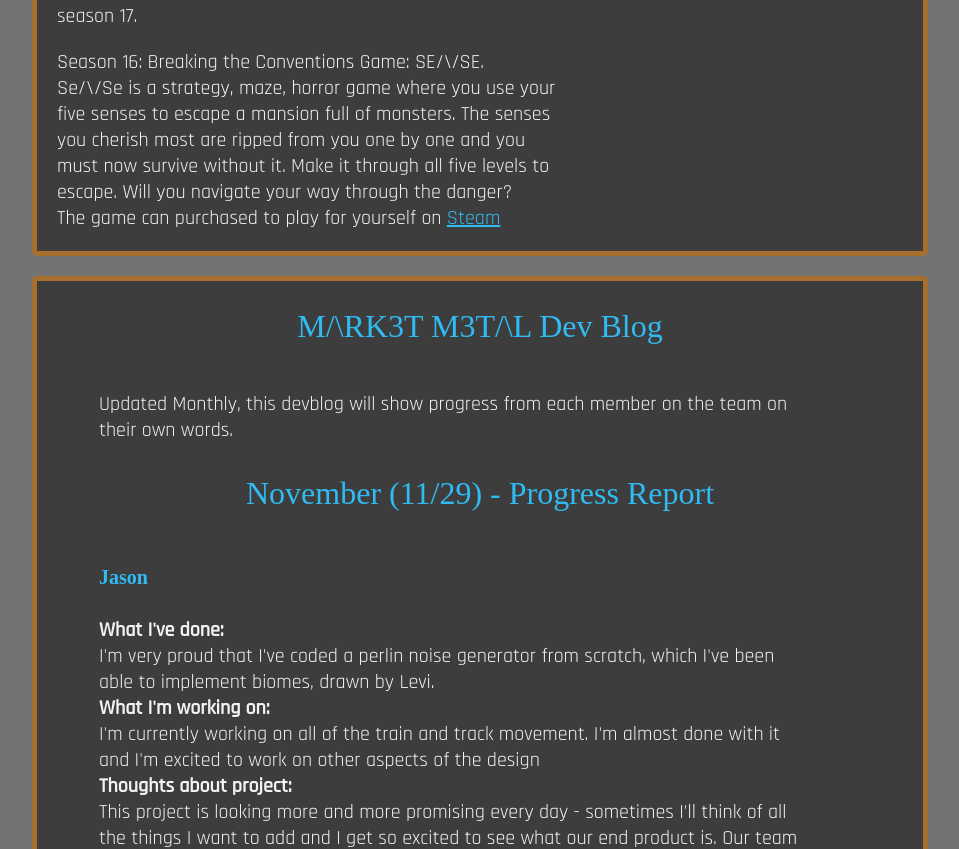
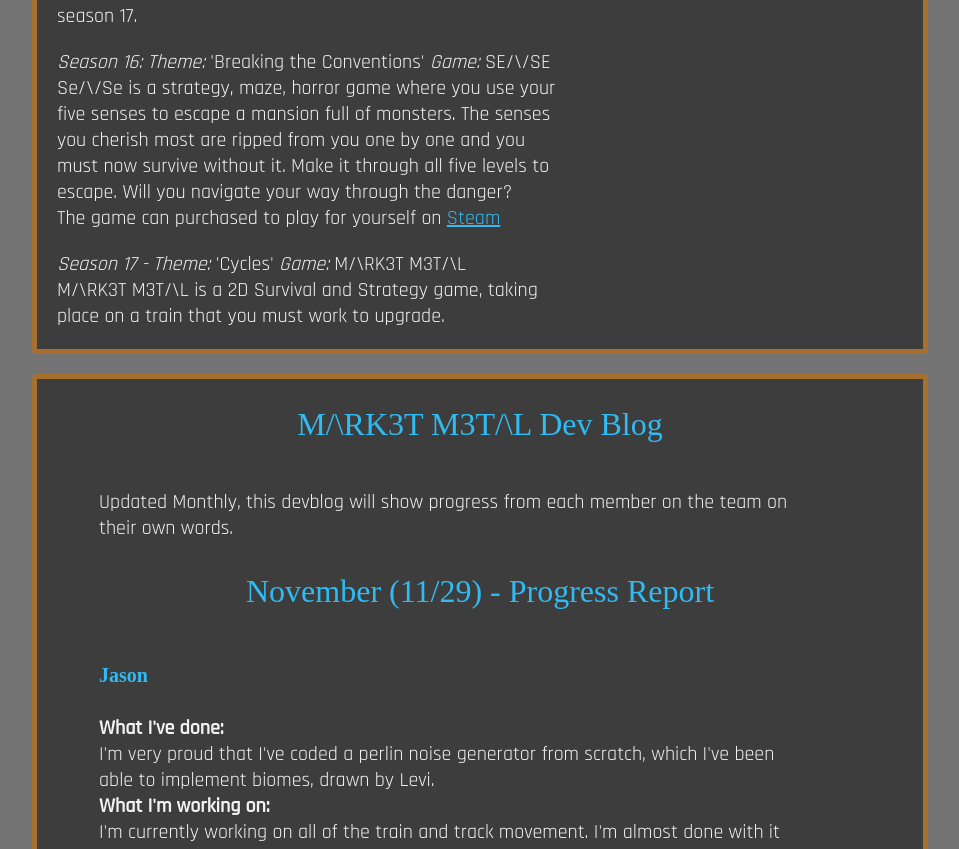
Before and after one commit to FDPcrewAJ/TL-Site-and-Blog, a plain HTML site: page index.html in a window 1280 px wide. Shown: the part 1152-2001 px from the top of the page, without its empty margins (160-1119 px from the left). Drawn offline with Linux system fonts and the light colour scheme; a web font is replaced by a local one.

Commit message:
worked on game descriptions and added jakes credit

```diff
--- a/index.html
+++ b/index.html
@@ -27,12 +27,17 @@
                         The TOAST LADS are a school based development team working on games for the Oregon Game Project Challenge. They have competed in season 16, where they won the Best In Show award for the High School Division. They are currently competing in season 17.
                     </p>
                     <p class="main-text">
-                        Season 16: Breaking the Conventions Game: SE/\/SE.
+                        <i>Season 16: Theme:</i> 'Breaking the Conventions' <i>Game:</i> SE/\/SE
                         <br>
                         Se/\/Se is a strategy, maze, horror game where you use your five senses to escape a mansion full of monsters. The senses you cherish most are ripped from you one by one and you must now survive without it. Make it through all five levels to escape. Will you navigate your way through the danger?
                         <br>
                         The game can purchased to play for yourself on
                         <a href="https://store.steampowered.com/app/2450270/SeSe/">Steam</a>
+                    </p>
+                    <p class="main-text">
+                        <i>Season 17 - Theme:</i> 'Cycles' <i>Game:</i> M/\RK3T M3T/\L
+                        <br>
+                        M/\RK3T M3T/\L is a 2D Survival and Strategy game, taking place on a train that you must work to upgrade.
                     </p>
             </div>
             <div>
@@ -105,6 +110,11 @@
                 William Annis - Art, Sound Effects (2023-Present)
                 <br>
                 Elyse rasbueneman - Sound Effects, Music (2023-Present)
+                <br>
+                <br>
+                Previous Members:
+                <br>
+                Jake Pelkey - Art, Playtesting (2022-2023)
             </p>
         </footer>
     </body>
```
